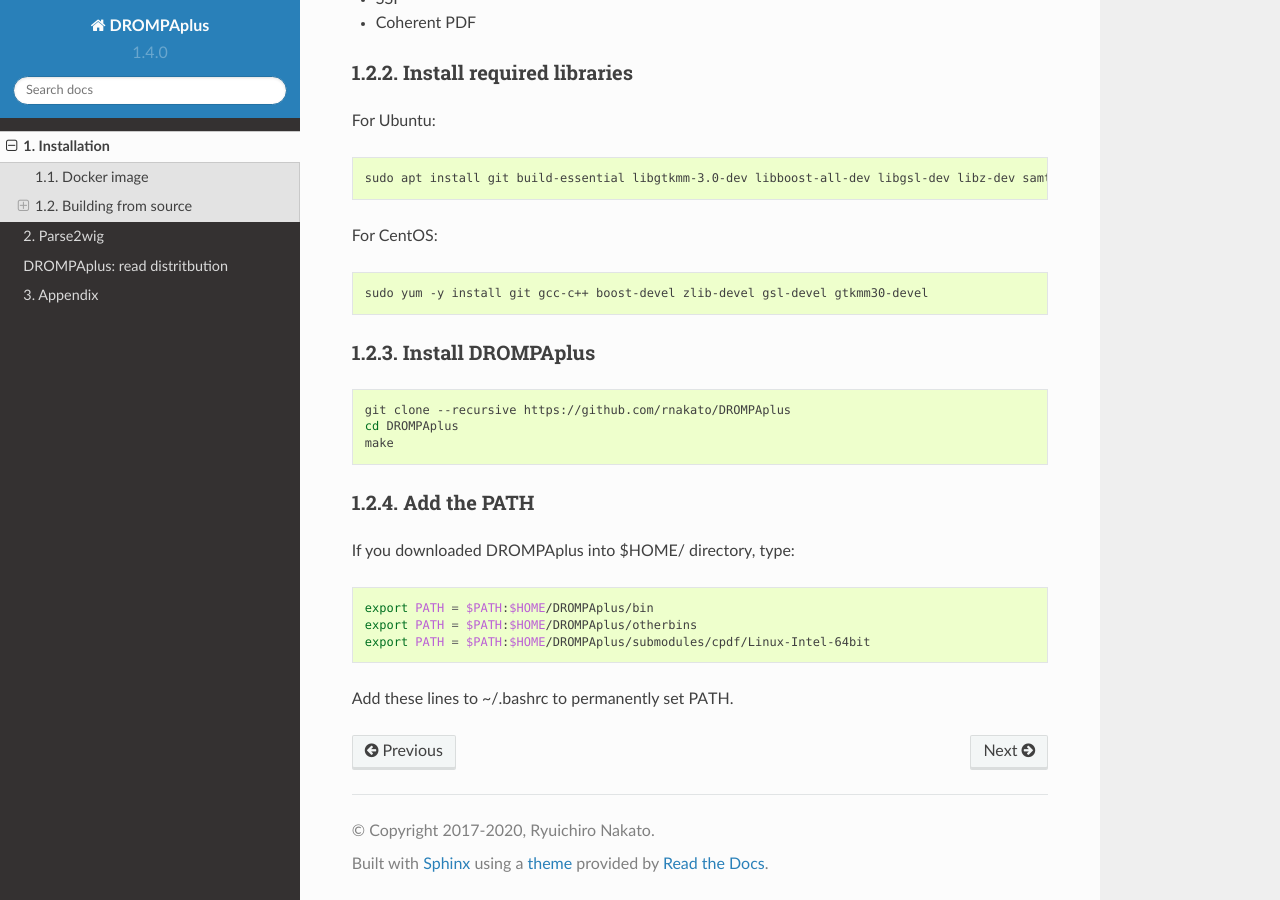
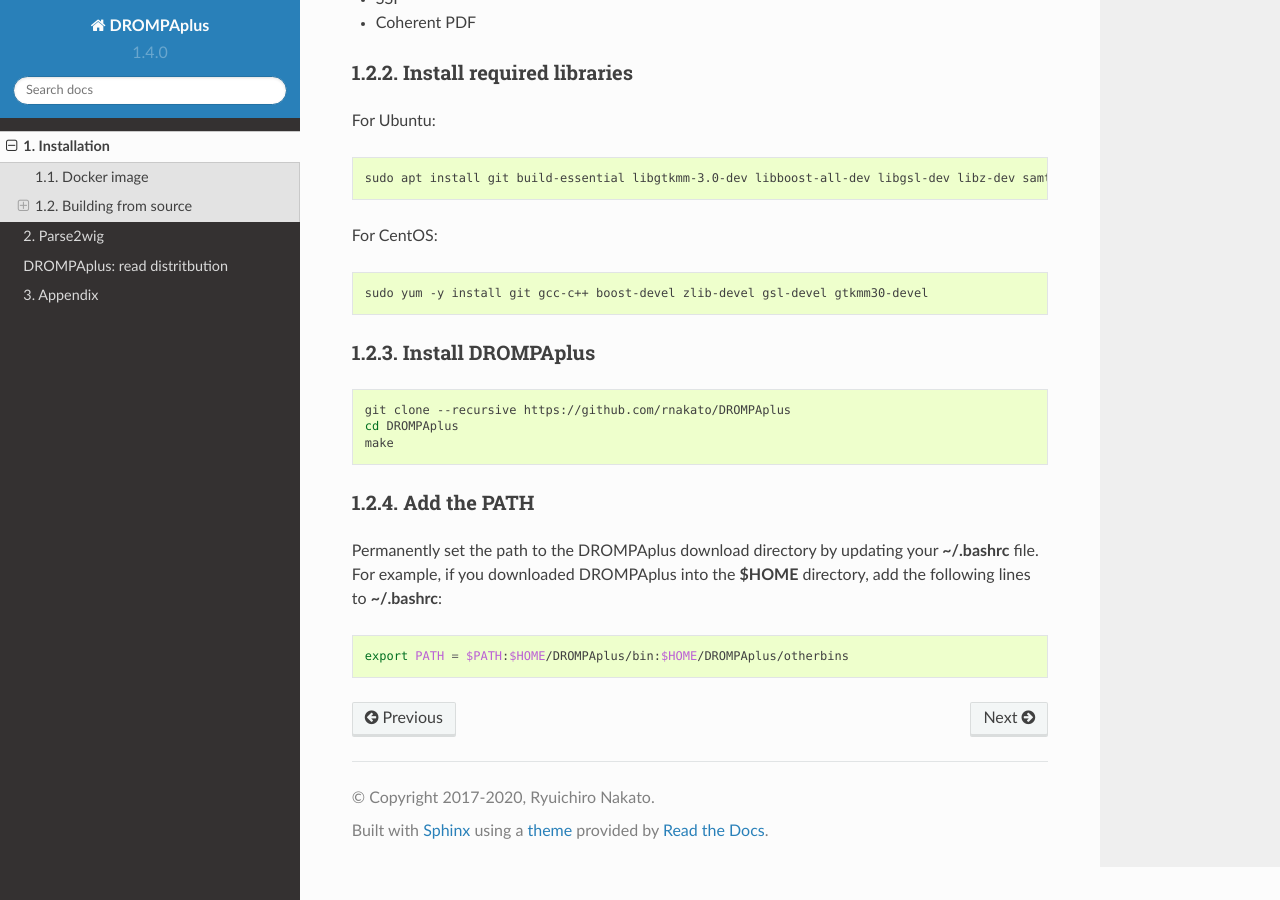
Before and after one commit to rnakato/DROMPAplus, a Sphinx documentation site: the page built from docs/content/Install.rst, in a window 1280 px wide and 900 px high, scrolled down 862 px. Built offline with Sphinx 7.4.7 and the Read the Docs theme 2.0.0, drawn with Linux system fonts in a browser that asks for light colours; some of the changed text lies outside the part shown.

Commit message:
modify manual

```diff
--- a/docs/content/Install.rst
+++ b/docs/content/Install.rst
@@ -66,12 +66,8 @@
 Add the PATH
 +++++++++++++++++++++++++
 
-If you downloaded DROMPAplus into $HOME/ directory, type:
+Permanently set the path to the DROMPAplus download directory by updating your **~/.bashrc** file. For example, if you downloaded DROMPAplus into the **$HOME** directory, add the following lines to **~/.bashrc**:
 
 .. code-block:: bash
 
-   export PATH = $PATH:$HOME/DROMPAplus/bin
-   export PATH = $PATH:$HOME/DROMPAplus/otherbins
-   export PATH = $PATH:$HOME/DROMPAplus/submodules/cpdf/Linux-Intel-64bit
-
-Add these lines to ~/.bashrc to permanently set PATH.
+   export PATH = $PATH:$HOME/DROMPAplus/bin:$HOME/DROMPAplus/otherbins
--- a/docs/index.rst
+++ b/docs/index.rst
@@ -17,9 +17,12 @@
     * Supports chromatin loops from ChIA-PET (Mango format) and Hi-C (HICCUPS format) with colors corresponding to the p-values.
     * Bases the HEATMAP command on Python3, which enables flexible customization.
 
-.. image:: img/workflow.jpg
+.. figure:: img/workflow.jpg
    :width: 600px
    :align: center
+   :alt: Alternate
+
+   Schematic representation of DROMPA+ features and functionality.
 
 Contents:
 ---------
```
Also changed, not shown: other parts of docs/content/Install.rst (+1 -1 lines), ChangeLog.md (+1 -0 lines), README.md (+2 -5 lines), 2 other files.
